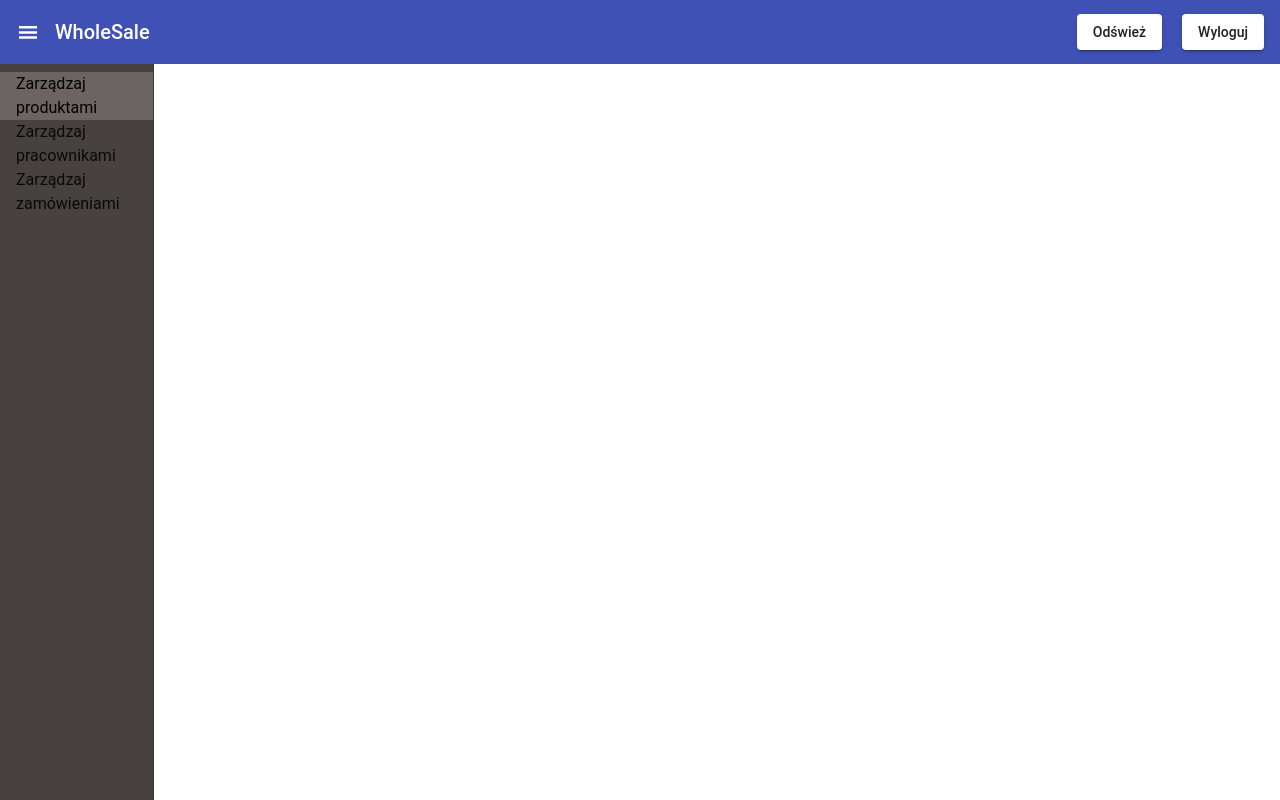
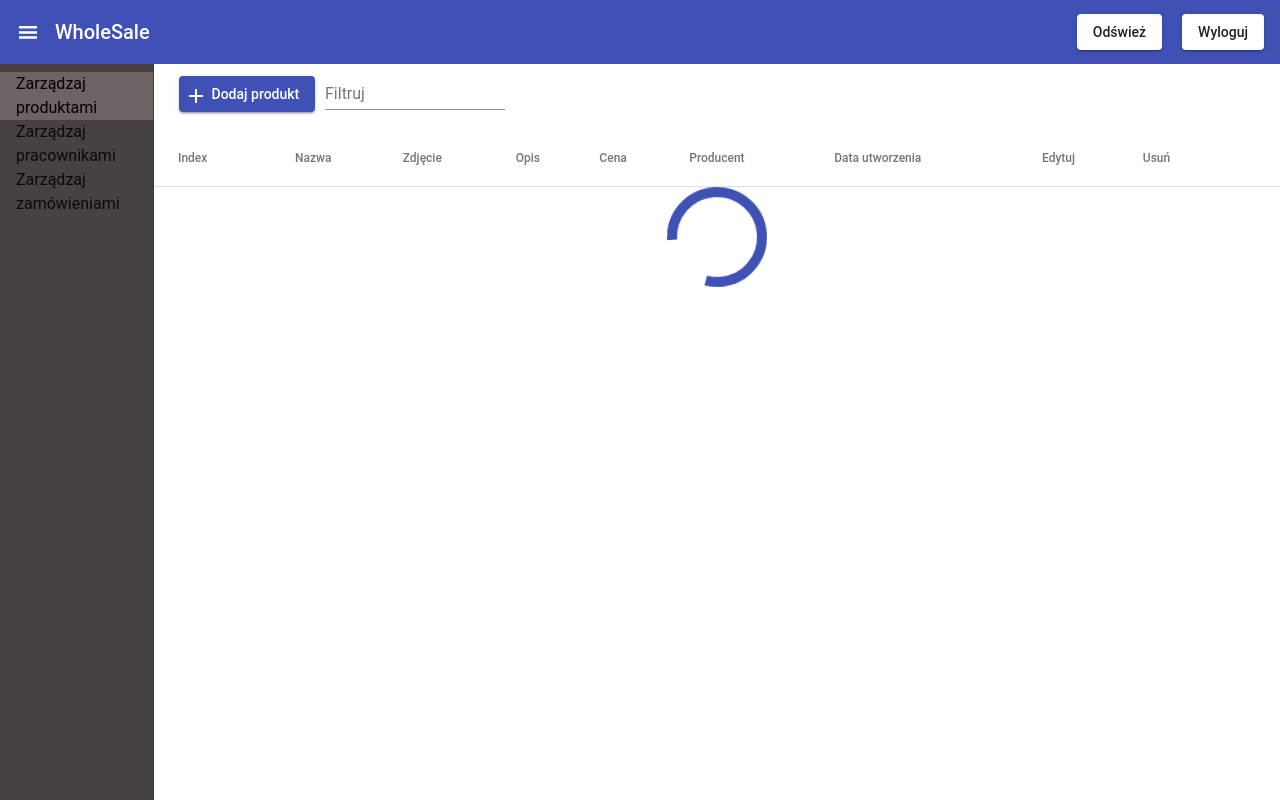
Before and after one commit to Heriad/wholesale-project, an Angular app in the folder wholesale-app/: page /administrator in a window 1280 px wide. Built offline with nearby package versions, Linux system fonts and the light colour scheme.

Commit message:
added skeleton of product table, data styles for all tables

```diff
--- a/wholesale-app/src/app/app.module.ts
+++ b/wholesale-app/src/app/app.module.ts
@@ -20,6 +20,7 @@ import { MainPageComponent } from './components/shared/main-page/main-page.compo
 import { NumbersOnlyDirective } from './directives/numbers-only.directive';
 import { SentenseCaseTypeDirective } from './directives/sentense-case-type.directive';
 import { ConfirmationDialogComponent } from './components/fragments/confirmation-dialog/confirmation-dialog.component';
+import { ManageProductsComponent } from './components/administrator/manage-products/manage-products.component';
 
 
 @NgModule({
@@ -37,7 +38,8 @@ import { ConfirmationDialogComponent } from './components/fragments/confirmation
     MainPageComponent,
     NumbersOnlyDirective,
     SentenseCaseTypeDirective,
-    ConfirmationDialogComponent
+    ConfirmationDialogComponent,
+    ManageProductsComponent
   ],
   imports: [
     BrowserModule,
--- a/wholesale-app/src/app/components/administrator/administrator/administrator.component.html
+++ b/wholesale-app/src/app/components/administrator/administrator/administrator.component.html
@@ -3,12 +3,14 @@
 <mat-sidenav-container>
   <mat-sidenav mode="side" [(opened)]="isOpened" class="sidebar">
    <mat-nav-list>
-    <a mat-list-item (click)="changeTab($event, 'tab1')" [ngClass]="{'tab-selected': activeTab === 'tab1'}">Zarządzaj produktami</a>
+    <a mat-list-item (click)="changeTab($event, 'manage-products')" [ngClass]="{'tab-selected': activeTab === 'manage-products'}">Zarządzaj produktami</a>
     <a mat-list-item (click)="changeTab($event, 'manage-employees')" [ngClass]="{'tab-selected': activeTab === 'manage-employees'}">Zarządzaj pracownikami</a>
     <a mat-list-item (click)="changeTab($event, 'tab3')" [ngClass]="{'tab-selected': activeTab === 'tab3'}">Zarządzaj zamówieniami</a>
    </mat-nav-list>
   </mat-sidenav>
   <mat-sidenav-content class="main-content">
+    <app-manage-products *ngIf="activeTab === 'manage-products'"></app-manage-products>
     <app-manage-employees *ngIf="activeTab === 'manage-employees'"></app-manage-employees>
+
   </mat-sidenav-content>
 </mat-sidenav-container>
--- a/wholesale-app/src/app/components/administrator/administrator/administrator.component.ts
+++ b/wholesale-app/src/app/components/administrator/administrator/administrator.component.ts
@@ -22,8 +22,8 @@ export class AdministratorComponent implements OnInit {
   }
 
   changeTab(event, itemName) {
-    if (event && itemName === 'tab1') {
-      this.activeTab = 'tab1';
+    if (event && itemName === 'manage-products') {
+      this.activeTab = 'manage-products';
     } else if (event && itemName === 'manage-employees') {
       this.activeTab = 'manage-employees';
     } else if (event && itemName === 'tab3') {
@@ -34,7 +34,7 @@ export class AdministratorComponent implements OnInit {
   }
 
   ngOnInit(): void {
-    this.activeTab = 'tab1';
+    this.activeTab = 'manage-products';
   }
 
 }
--- a/wholesale-app/src/app/components/administrator/manage-employees/manage-employees.component.html
+++ b/wholesale-app/src/app/components/administrator/manage-employees/manage-employees.component.html
@@ -1,11 +1,9 @@
 <div class="row btn-add-row">
-  <div col="col">
-    <button mat-raised-button color="primary" class="btn-add-employee" (click)="addEmployee()">
+  <div class="col">
+    <button mat-raised-button color="primary" class="btn-add-data" (click)="addEmployee()">
       <mat-icon>add</mat-icon>
       Dodaj pracownika
     </button>
-  </div>
-  <div class="col">
     <mat-form-field class="filter-data">
       <mat-label>Filtruj</mat-label>
       <input matInput type="text" (keyup)="filterData($event)">
@@ -13,7 +11,7 @@
   </div>
 </div>
 
-<table mat-table [dataSource]="dataSource" matSort>
+<table mat-table matSort [dataSource]="dataSource">
 
   <ng-container matColumnDef="position">
     <th mat-header-cell *matHeaderCellDef mat-sort-header>Index</th>
--- a/wholesale-app/src/app/components/administrator/manage-employees/manage-employees.component.scss
+++ b/wholesale-app/src/app/components/administrator/manage-employees/manage-employees.component.scss
@@ -1,6 +1,4 @@
-table {
-  width: 100%;
-}
+@import '../../../styles/data-table.scss';
 
 .mat-column-position {
   width: 10%;
@@ -29,30 +27,3 @@ table {
 .mat-column-delete {
   width: 12.5%;
 }
-
-.btn-add-row {
-  margin-left: 10px;
-  margin-top: 1%;
-}
-
-.btn-add-employee {
-  padding-left: 5px;
-}
-
-.empty-data-source {
-  margin-left: 10px;;
-}
-
-::ng-deep.mat-sort-header-button {
-  outline: none !important;
-}
-
-.filter-data {
-  margin-left: 10px;
-  margin-top: -10px;
-}
-
-.loading-spinner {
-  display: flex;
-  justify-content: center;
-}
--- a/wholesale-app/src/app/components/administrator/manage-employees/manage-employees.component.ts
+++ b/wholesale-app/src/app/components/administrator/manage-employees/manage-employees.component.ts
@@ -92,6 +92,7 @@ export class ManageEmployeesComponent implements OnInit {
   getEmployees() {
     this.isLoading = true;
     this.api.getEmployees().subscribe((res: GetEmployeesResponse) => {
+      if (res.success) {
         this.dataSource.data = res.data;
         this.dataSource.data.forEach((el: any, index) => {
           el.position = index + 1;
@@ -102,6 +103,7 @@ export class ManageEmployeesComponent implements OnInit {
           }
         });
         this.isLoading = false;
+      }
     });
   }
 
--- /dev/null
+++ b/wholesale-app/src/app/components/administrator/manage-products/manage-products.component.html
@@ -0,0 +1,72 @@
+<div class="row btn-add-row">
+  <div class="col">
+    <button mat-raised-button color="primary" class="btn-add-data">
+      <mat-icon>add</mat-icon>
+      Dodaj produkt
+    </button>
+    <mat-form-field class="filter-data">
+      <mat-label>Filtruj</mat-label>
+      <input matInput type="text" (keyup)="filterData($event)">
+    </mat-form-field>
+  </div>
+</div>
+
+<table mat-table matSort [dataSource]="dataSource">
+
+  <ng-container matColumnDef="position">
+    <th mat-header-cell *matHeaderCellDef mat-sort-header>Index</th>
+    <td mat-cell *matCellDef="let element">{{ element.position }}</td>
+  </ng-container>
+
+  <ng-container matColumnDef="name">
+    <th mat-header-cell *matHeaderCellDef mat-sort-header>Nazwa</th>
+    <td mat-cell *matCellDef="let element">{{ element.name }}</td>
+  </ng-container>
+
+  <ng-container matColumnDef="image">
+    <th mat-header-cell *matHeaderCellDef mat-sort-header>Zdjęcie</th>
+    <td mat-cell *matCellDef="let element">{{ element.image }}</td>
+  </ng-container>
+
+  <ng-container matColumnDef="description">
+    <th mat-header-cell *matHeaderCellDef mat-sort-header>Opis</th>
+    <td mat-cell *matCellDef="let element">{{ element.description }}</td>
+  </ng-container>
+
+  <ng-container matColumnDef="price">
+    <th mat-header-cell *matHeaderCellDef mat-sort-header>Cena</th>
+    <td mat-cell *matCellDef="let element">{{ element.price }}</td>
+  </ng-container>
+
+  <ng-container matColumnDef="producer">
+    <th mat-header-cell *matHeaderCellDef mat-sort-header>Producent</th>
+    <td mat-cell *matCellDef="let element">{{ element.producer }}</td>
+  </ng-container>
+
+  <ng-container matColumnDef="date">
+    <th mat-header-cell *matHeaderCellDef mat-sort-header>Data utworzenia</th>
+    <td mat-cell *matCellDef="let element">{{ element.timestamp }}</td>
+  </ng-container>
+
+  <ng-container matColumnDef="edit">
+    <th mat-header-cell *matHeaderCellDef mat-sort-header>Edytuj</th>
+    <td mat-cell *matCellDef="let element"><button>Edytuj produkt</button></td>
+  </ng-container>
+
+  <ng-container matColumnDef="delete">
+    <th mat-header-cell *matHeaderCellDef mat-sort-header>Usuń</th>
+    <td mat-cell *matCellDef="let element"><button>Usuń produkt</button></td>
+  </ng-container>
+
+  <tr mat-header-row *matHeaderRowDef="displayedColumns; sticky: true;"></tr>
+  <tr mat-row *matRowDef="let row; columns: displayedColumns;"></tr>
+
+</table>
+
+<div *ngIf="this.dataSource.data.length === 0 && !this.isLoading" class="empty-data-source">
+  <span>Brak danych</span>
+</div>
+
+<div *ngIf="isLoading" class="loading-spinner">
+  <mat-progress-spinner color="primary" mode="indeterminate"></mat-progress-spinner>
+</div>
--- /dev/null
+++ b/wholesale-app/src/app/components/administrator/manage-products/manage-products.component.scss
@@ -0,0 +1 @@
+@import '../../../styles/data-table.scss';
--- /dev/null
+++ b/wholesale-app/src/app/components/administrator/manage-products/manage-products.component.ts
@@ -0,0 +1,39 @@
+import { Component, OnInit, ViewChild } from '@angular/core';
+import { MatTableDataSource } from '@angular/material/table';
+import { MatSort } from '@angular/material/sort';
+
+@Component({
+  selector: 'app-manage-products',
+  templateUrl: './manage-products.component.html',
+  styleUrls: ['./manage-products.component.scss']
+})
+export class ManageProductsComponent implements OnInit {
+
+  constructor() { }
+
+  @ViewChild(MatSort, {static: true}) sort: MatSort;
+
+  displayedColumns: string[] = ['position', 'name', 'image', 'description', 'price', 'producer', 'date', 'edit', 'delete'];
+  dataSource = new MatTableDataSource();
+  isLoading: boolean;
+
+  filterData(event: Event) {
+    const value = (event.target as HTMLInputElement).value;
+    this.dataSource.filter = value.trim().toLowerCase();
+  }
+
+  getProducts() {
+    this.isLoading = true;
+    // CALL API TODO
+    // if (res.success) {
+    //   this.isLoading = false;
+    // }
+    //
+  }
+
+  ngOnInit(): void {
+    this.getProducts();
+    this.dataSource.sort = this.sort;
+  }
+
+}
--- /dev/null
+++ b/wholesale-app/src/app/styles/data-table.scss
@@ -0,0 +1,30 @@
+table {
+  width: 100%;
+}
+
+.btn-add-row {
+  margin-left: 10px;
+  margin-top: 1%;
+}
+
+.filter-data {
+  margin-left: 10px;
+  margin-top: -10px;
+}
+
+::ng-deep.mat-sort-header-button {
+  outline: none !important;
+}
+
+.empty-data-source {
+  margin-left: 10px;;
+}
+
+.loading-spinner {
+  display: flex;
+  justify-content: center;
+}
+
+.btn-add-data {
+  padding-left: 5px;
+}
```
Also changed, not shown: 2 other files (tests, documents, lock files or other folders). Lines whose indentation alone changed are shown as unchanged.
